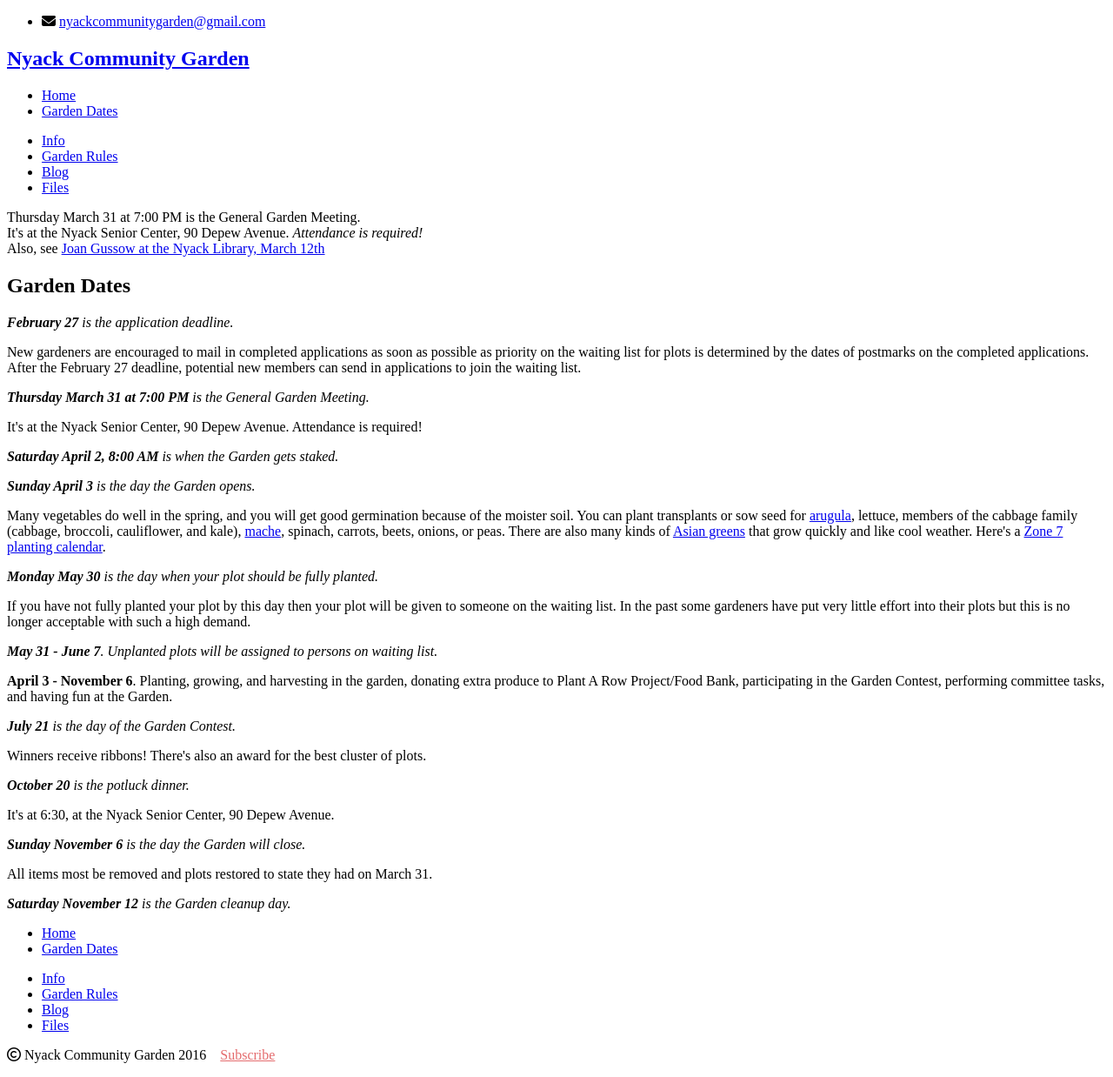
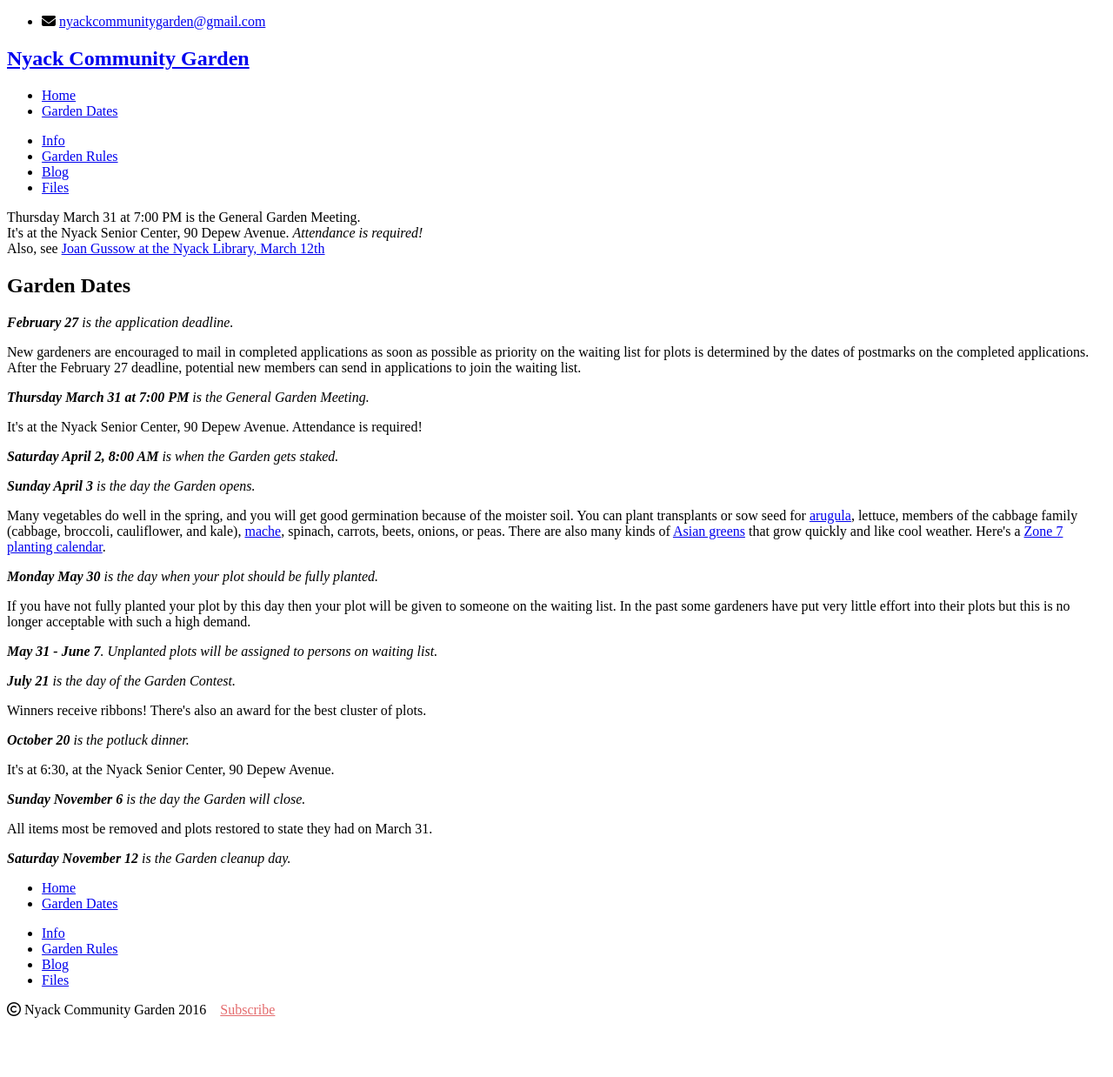
Before and after one commit to bosborne/nyackcommunitygarden, a Jekyll site: the page built from garden-dates/index.html, in a window 1280 px wide. Shown: the whole page at 87% size. Built offline with Jekyll 4.4.1, drawn with Linux system fonts in a browser that asks for light colours; nearby versions of some CDN libraries; library files that are not in the unit come from our copies; after the commit the page ends 1186 px from its top, so only the background shows below that.

Commit message:
Remove extra date

```diff
--- a/garden-dates/index.html
+++ b/garden-dates/index.html
@@ -37,9 +37,6 @@
 <i><b>May 31 - June 7</b>. Unplanted plots will be assigned to persons on waiting list.</i>
 </p>
 <p>
-<b>April 3 - November 6</b>. Planting, growing, and harvesting in the garden, donating extra produce to Plant A Row Project/Food Bank, participating in the Garden Contest, performing committee tasks, and having fun at the Garden.
-</p>
-<p>
 <i><b>July 21</b> is the day of the Garden Contest.</i>
 <p>
 Winners receive ribbons! There's also an award for the best cluster of plots.
```
